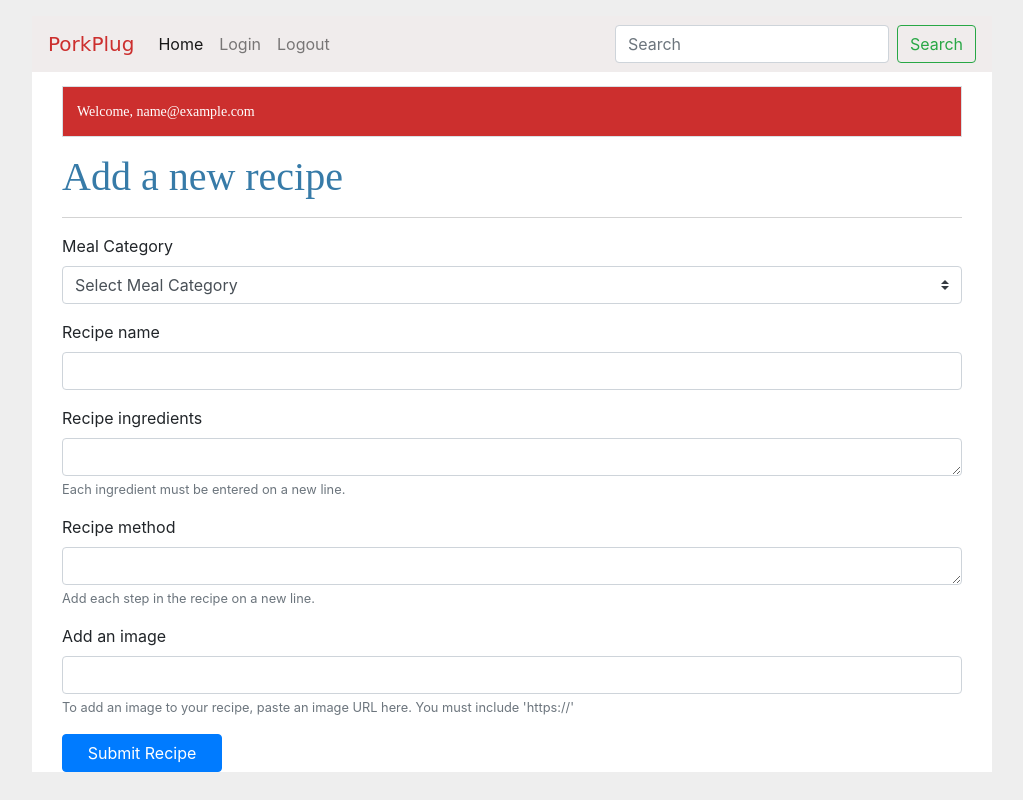
After one commit to busayor/PorkPlug, a Flask app: page /addrecipe in a window 1280 px wide. The commit adds this page. Shown: the whole page, without its empty margins (128-1151 px from the left). Run offline with Flask 2, Linux system fonts and the light colour scheme; the visitor is signed in with stand-in values (Sample User, id 1); some libraries are stand-ins or nearby versions; some web fonts are replaced.

Commit message:
add recipe and display on home page

```diff
--- a/main.py
+++ b/main.py
@@ -9,9 +9,9 @@ app = Flask(__name__)
 Material(app)
 #  in order to use session, you must set a secret key
 app.secret_key = "l10nHear7"
-app.permanent_session_lifetime = timedelta(minutes=1)
+app.permanent_session_lifetime = timedelta(minutes=5)
 app.register_blueprint(my_admin_blueprint, url_prefix="/admin")
-app.register_blueprint(my_recipe_blueprint, url_prefix="/recipes")
+# app.register_blueprint(my_recipe_blueprint, url_prefix="/recipes")
 app.config['SQLALCHEMY_DATABASE_URI'] = 'sqlite:///my_users.sqlite3'
 
 app.config['SQLALCHEMY_TRACK_MODIFICATIONS'] = False
@@ -27,10 +27,29 @@ class my_users(db.Model):
         self.email = email
         self.password = password
 
+
+class recipes_db(db.Model):
+    _id = db.Column("id", db.Integer, primary_key=True)
+    meal_category = db.Column(db.String(20))
+    recipe_name = db.Column(db.String(100))
+    recipe_ingredients = db.Column(db.String(100))
+    recipe_method = db.Column(db.String(100))
+    recipe_image = db.Column(db.String(100))
+    added_by = db.Column(db.String(100))
+
+    def __init__(self, meal_category, recipe_name, recipe_ingredients, recipe_method, recipe_image, added_by):
+        self.meal_category = meal_category
+        self.recipe_name = recipe_name
+        self.recipe_ingredients = recipe_ingredients
+        self.recipe_method = recipe_method
+        self.recipe_image = recipe_image
+        self.added_by = added_by
+
+
 @app.route("/")
 @app.route("/index")
 def index():
-    return render_template("index.html")
+    return render_template("index.html", values = recipes_db.query.all())
     # return "<h1>Default landing page</h1>"
 
 
@@ -44,7 +63,7 @@ def login():
         check_email = my_users.query.filter_by(email = email).first()
         if check_email != None:
             session["email"] = check_email.email
-            return redirect(url_for("view"))
+            return redirect(url_for("addrecipe"))
         else:
             flash("Invalid username or password")
             return render_template("login.html")
@@ -58,21 +77,33 @@ def signup():
         if request.method == "POST":
             email = request.form["email"]
             password = request.form["password"]
+            cpassword = request.form["cpassword"]
             session["email"] = email
 
-            # check if email already exists before inserting
-            found_user = my_users.query.filter_by(email = email).first()
-            if found_user:
-                flash("This email already exists!")
-                return render_template("signup.html")
+            # check if password == confirm password
+            if password == cpassword:
+                # check if email already exists before inserting
+                found_user = my_users.query.filter_by(email = email).first()
+                if found_user:
+                    flash("This email already exists!")
+                    return render_template("signup.html")
+                else:
+                    # actual insertion happens here
+                    newUser = my_users(email = email,password = password)
+                    db.session.add(newUser)
+                    db.session.commit()
+                    flash("Account successfully created!")
             else:
-                # actual insertion happens here
-                newUser = my_users(email = email,password = password)
-                db.session.add(newUser)
-                db.session.commit()
-                flash("Account successfully created!")
+                flash("Password and confirm password must be the same!")
+
         return render_template("signup.html")
 
+
+@app.route("/logout")
+def logout():
+    flash("You have been logged out!", "info")
+    session.pop("email", None)
+    return redirect(url_for("login"))
 
 # page to render all the records of the my_users table
 @app.route("/view")
@@ -80,6 +111,37 @@ def view():
     return render_template("viewusers.html", values = my_users.query.all())
 
 
+# page to render all the records of the recipesDB table
+@app.route("/added_recipes")
+def added_recipes():
+    return render_template("added_recipes.html", values = recipes_db.query.all())
+
+
+@app.route("/addrecipe", methods = ["GET", "POST"])
+def addrecipe():
+    if request.method == "POST":
+            meal_category = request.form["meal_category"]
+            recipe_name = request.form["recipe_name"]
+            recipe_ingredients = request.form["recipe_ingredients"]
+            recipe_method = request.form["recipe_method"]
+            recipe_image = request.form["recipe_image"]
+            added_by = session["email"]
+
+            newRecipe = recipes_db(meal_category = meal_category,
+            recipe_name = recipe_name,
+            recipe_ingredients = recipe_ingredients,
+            recipe_method = recipe_method,
+            recipe_image = recipe_image,
+            added_by = added_by
+            )
+            db.session.add(newRecipe)
+            db.session.commit()
+            flash("New recipe added successfully!")
+            # return redirect(url_for("recipes", values = recipes_db.query.all()))
+
+    return render_template("addrecipe.html", email = session["email"])
+
+
 if __name__ == "__main__":
     db.create_all()
     app.run(debug=True)
--- a/static/styles/styles.css
+++ b/static/styles/styles.css
@@ -1,8 +1,10 @@
 html { font-family: sans-serif; background: #eee; padding: 1rem; }
 body { max-width: 960px; margin: 0 auto; background: white; }
 h1 { font-family: serif; color: #377ba8; margin: 1rem 0; }
+h3 { font-size: 14px; font-family: serif; color: #377ba8; margin: 1rem 0; }
 a { color: #377ba8; }
 hr { border: none; border-top: 1px solid lightgray; }
+p {font-family: serif; font-size: 14px; color: #377ba8; margin: 1rem 0;}
 nav { background: rgb(240, 236, 236); display: flex; align-items: center; padding: 0 0.5rem; }
 nav h1 { flex: auto; margin: 0; }
 nav h1 a { text-decoration: none; padding: 0.25rem 0.5rem; }
@@ -13,6 +15,7 @@ nav ul li a, nav ul li span, header .action { display: block; padding: 0.5rem; }
 .content > header { border-bottom: 1px solid lightgray; display: flex; align-items: flex-end; }
 .content > header h1 { flex: auto; margin: 1rem 0 0.25rem 0; }
 .flash { margin: 1em 0; padding: 1em; background: #cae6f6; border: 1px solid #377ba8; }
+.welcome { margin: 1em 0; padding: 1em; background: #cc2f2e; border: 1px solid #d8dfe4; color: white; }
 .post > header { display: flex; align-items: flex-end; font-size: 0.85em; }
 .post > header > div:first-of-type { flex: auto; }
 .post > header h1 { font-size: 1.5em; margin-bottom: 0; }
@@ -25,3 +28,22 @@ nav ul li a, nav ul li span, header .action { display: block; padding: 0.5rem; }
 .content textarea { min-height: 12em; resize: vertical; }
 input.danger { color: #cc2f2e; }
 input[type=submit] { align-self: start; min-width: 10em; }
+
+
+.footer {
+    background: #061D25;
+    padding: 10px 0;
+  }
+  .footer a {
+    color: #70726F;
+    font-size: 20px;
+    padding: 10px;
+    border-right: 1px solid #70726F;
+    transition: all .5s ease;
+  }
+  .footer a:first-child {
+    border-left: 1px solid #70726F;
+  }
+  .footer a:hover {
+    color: white;
+  }
--- /dev/null
+++ b/templates/addrecipe.html
@@ -0,0 +1,55 @@
+{% extends "base.html" %}
+{% block title%}PorkPlug::.{% endblock %}
+{% block content%}
+    <div class="container-fluid">
+        <p class="welcome"> <span style="color: white;">Welcome, {{email}}</span> </p>
+         <!-- with to endwith contains flashed messages -->
+        {% with messages = get_flashed_messages() %}
+            {% if messages %}
+                {% for msg in messages %}
+                <p class="flash">{{msg}}</p>
+                {% endfor %}
+            {% endif %}
+        {% endwith %}
+        <div><h1>Add a new recipe</h1></div>
+        <hr/>
+        <form action="#" method="POST">
+        <div class="form-group">
+            <!-- <div class="input-group-prepend">
+                <span class="input-group-text" id="basic-addon1"><i class="fa fa-flask"></i></span>
+            </div> -->
+            <label for="exampleInputEmail1">Meal Category</label>
+            <select id="category" name="meal_category" class="custom-select">
+                <option value="" disabled selected>Select Meal Category</option>
+                <option value="Breakfast">Breakfast</option>
+                <option value="Dinner">Dinner</option>
+                <option value="Lunch">Lunch</option>
+                <option value="Snacks">Snacks</option>
+              </select>
+        </div>
+        <div class="form-group">
+          <label for="exampleInputEmail1">Recipe name</label>
+          <input type="text" name="recipe_name" class="form-control" id="exampleInputEmail1" aria-describedby="emailHelp">
+          <!-- <small id="emailHelp" class="form-text text-muted">We'll never share your email with anyone else.</small> -->
+        </div>
+        <div class="form-group">
+            <label for="exampleInputEmail1">Recipe ingredients</label>
+            <!-- <input type="text" name="recipe_ingredients" class="form-control" id="exampleInputEmail1" aria-describedby="emailHelp"> -->
+            <textarea class="form-control" name="recipe_ingredients" id="exampleFormControlTextarea1" rows="1"></textarea>
+            <small id="emailHelp" class="form-text text-muted">Each ingredient must be entered on a new line.</small>
+          </div>
+          <div class="form-group">
+            <label for="exampleInputEmail1">Recipe method</label>
+            <!-- <input type="text" name="recipe_ingredients" class="form-control" id="exampleInputEmail1" aria-describedby="emailHelp"> -->
+            <textarea class="form-control" name="recipe_method" id="exampleFormControlTextarea1" rows="1"></textarea>
+            <small id="emailHelp" class="form-text text-muted">Add each step in the recipe on a new line.</small>
+          </div>
+          <div class="form-group">
+            <label for="exampleInputEmail1">Add an image</label>
+            <input type="text" name="recipe_image" class="form-control" id="exampleInputEmail1" aria-describedby="imageHelp">
+            <small id="imageHelp" class="form-text text-muted">To add an image to your recipe, paste an image URL here. You must include 'https://'</small>
+          </div>
+        <input type="submit" class="btn btn-primary" value="Submit Recipe">
+      </form>
+    </div>
+{% endblock %}
--- a/templates/base.html
+++ b/templates/base.html
@@ -1,18 +1,19 @@
 <!DOCTYPE html>
 <html>
     <head>
-        <title>
-            {%block title%}PorkPlug::.{%endblock%}
-        </title>
+
         <!--Import Google Icon Font-->
         <link href="https://fonts.googleapis.com/icon?family=Material+Icons" rel="stylesheet">
         <link href="https://fonts.googleapis.com/css2?family=Sansita+Swashed:wght@500&display=swap" rel="stylesheet">
+        <link rel="stylesheet" href="https://stackpath.bootstrapcdn.com/bootstrap/4.3.1/css/bootstrap.min.css" integrity="sha384-ggOyR0iXCbMQv3Xipma34MD+dH/1fQ784/j6cY/iJTQUOhcWr7x9JvoRxT2MZw1T" crossorigin="anonymous">
+        <!-- Import FontAwesome -->
+        <link rel="stylesheet" href="https://maxcdn.bootstrapcdn.com/font-awesome/4.4.0/css/font-awesome.min.css">
 
-               <meta name="viewport" content="width=device-width, initial-scale=1">
-        <link rel="stylesheet" href="https://stackpath.bootstrapcdn.com/bootstrap/4.3.1/css/bootstrap.min.css" integrity="sha384-ggOyR0iXCbMQv3Xipma34MD+dH/1fQ784/j6cY/iJTQUOhcWr7x9JvoRxT2MZw1T" crossorigin="anonymous">
         <link type="text/css" rel="stylesheet" href="{{url_for('static', filename='styles/styles.css')}}"/>
-        <!-- <link type="text/css" rel="stylesheet" href="{{url_for('static', filename='styles/newstyle.css')}}"/> -->
-    </head>
+         <title>
+            {%block title%}PorkPlug::.{%endblock%}
+        </title>
+       </head>
     <body>
         <div class="navbar-fixed">
             <nav class="navbar navbar-expand-lg navbar-light">
@@ -49,6 +50,9 @@
 
             {% endblock %}
         </div>
+        <script src="https://code.jquery.com/jquery-3.3.1.slim.min.js" integrity="sha384-q8i/X+965DzO0rT7abK41JStQIAqVgRVzpbzo5smXKp4YfRvH+8abtTE1Pi6jizo" crossorigin="anonymous"></script>
+        <script src="https://cdnjs.cloudflare.com/ajax/libs/popper.js/1.14.7/umd/popper.min.js" integrity="sha384-UO2eT0CpHqdSJQ6hJty5KVphtPhzWj9WO1clHTMGa3JDZwrnQq4sF86dIHNDz0W1" crossorigin="anonymous"></script>
+        <script src="https://stackpath.bootstrapcdn.com/bootstrap/4.3.1/js/bootstrap.min.js" integrity="sha384-JjSmVgyd0p3pXB1rRibZUAYoIIy6OrQ6VrjIEaFf/nJGzIxFDsf4x0xIM+B07jRM" crossorigin="anonymous"></script>
 
     </body>
 </html>
--- a/templates/login.html
+++ b/templates/login.html
@@ -5,7 +5,7 @@
   {% with messages = get_flashed_messages() %}
         {% if messages %}
             {% for msg in messages %}
-                <p>{{msg}}</p>
+                <p class="flash">{{msg}}</p>
             {% endfor %}
         {% endif %}
     {% endwith %}
--- a/templates/viewusers.html
+++ b/templates/viewusers.html
@@ -1,6 +1,6 @@
 {% extends "base.html"%}
 {% block content %}
     {% for item in values %}
-        <p>S/N: {{item._id}}, Email: {{item.email}}</p>
+        <p>S/N: {{item._id}}, Email: {{item.email}}, Pwd: {{item.password}}</p>
     {% endfor %}
 {% endblock %}
```
Also changed, not shown: templates/added_recipes.html (added, +12 -0 lines), templates/index.html (+23 -11 lines), templates/signup.html (+6 -3 lines), my_users.sqlite3, static/images/instantrib.jpg (added), static/images/newpork.png (added), static/images/porkrib.jpeg (added), 2 other files.
